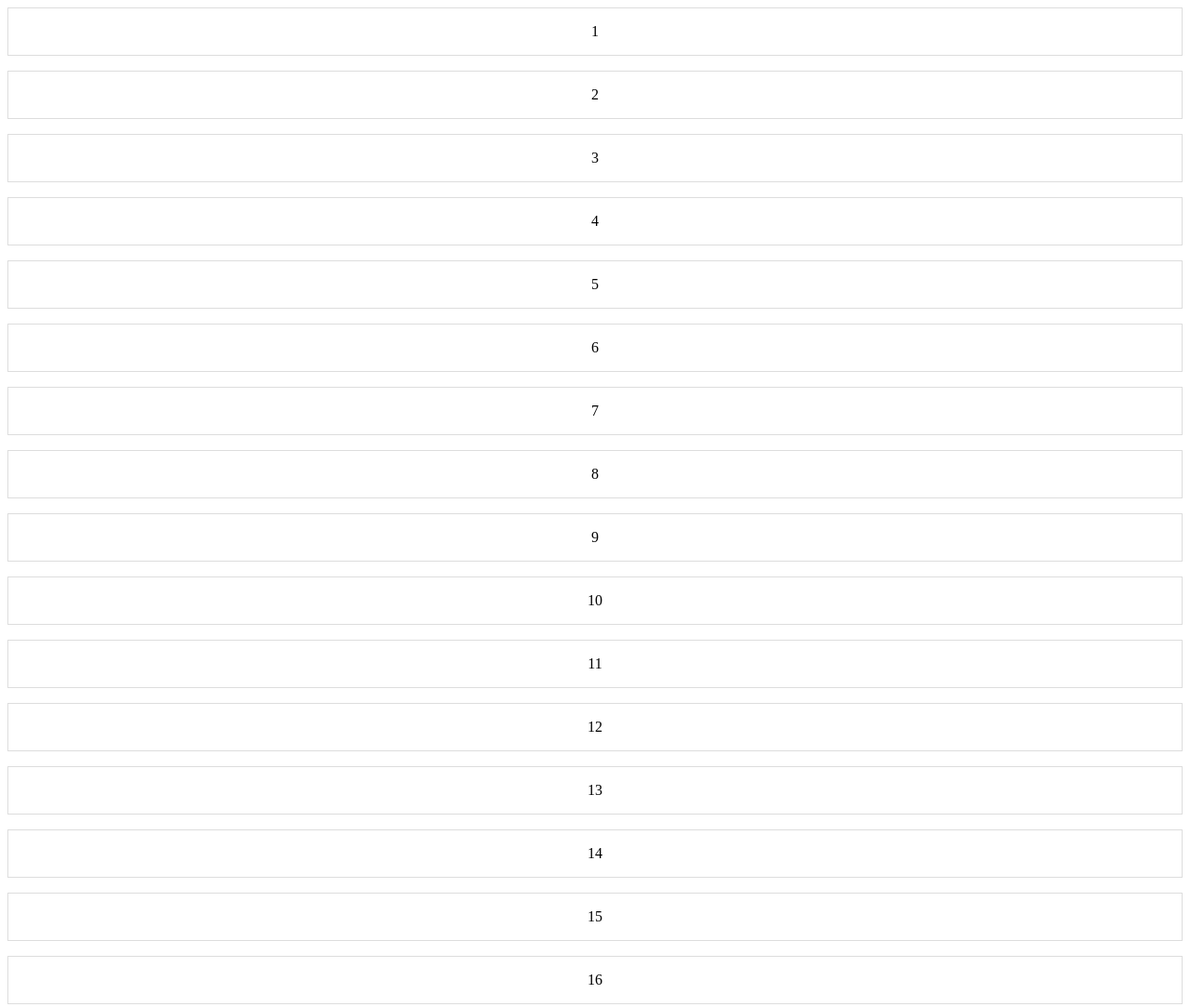
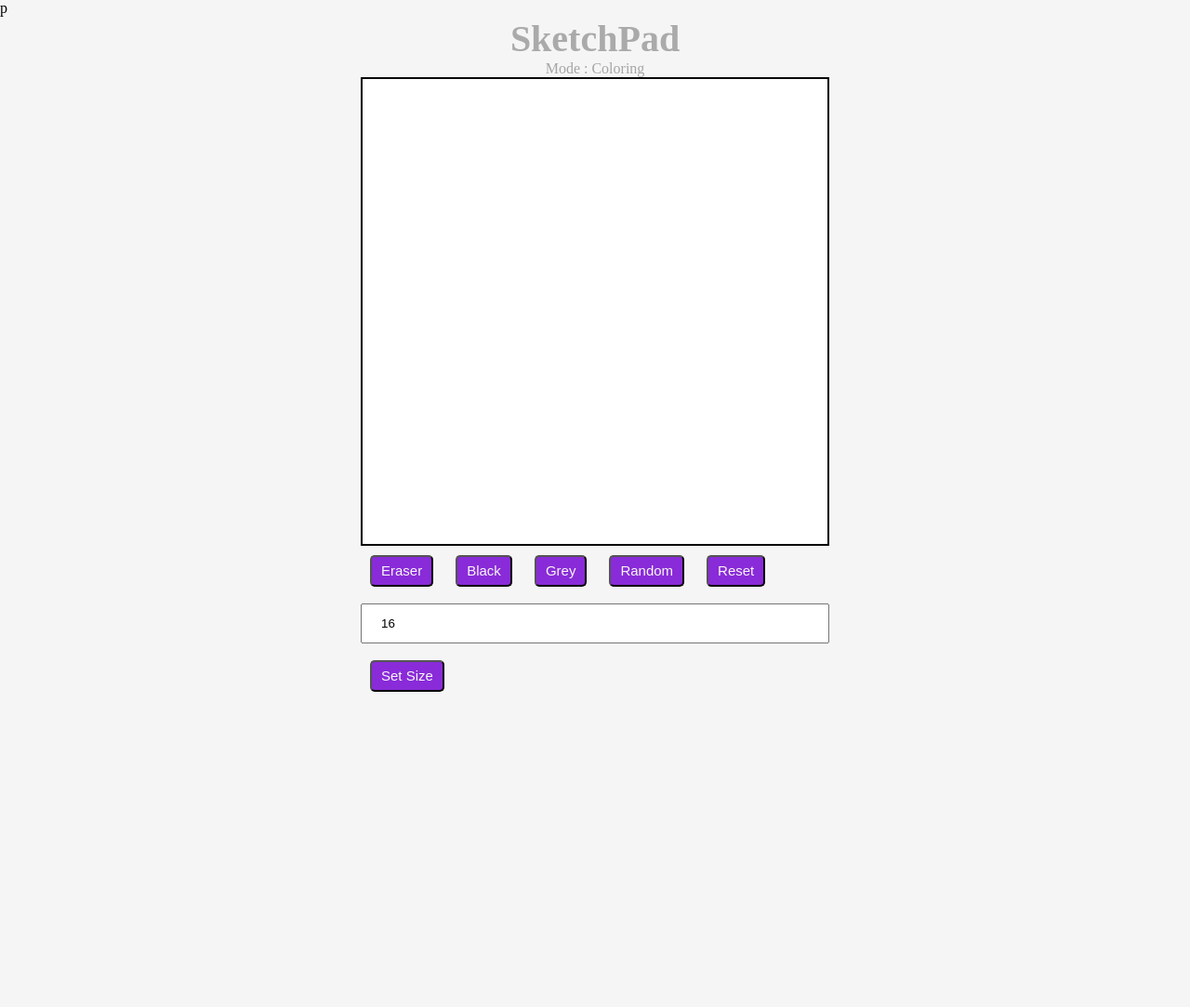
Before and after one commit to rabinnepal/etch-a-sketch, a plain HTML site: page index.html in a window 1280 px wide. Shown: the top 1083 px of the page at 93% size. After the commit the page ends 800 px from the top, so only its background shows below. Drawn offline with Linux system fonts and the light colour scheme.

Commit message:
finished

```diff
--- a/app.js
+++ b/app.js
@@ -1,14 +1,64 @@
-const container = document.getElementById('container');
+let color = 'black';
+let click = true;
 
-function makeRows(row,column){
-    container.style.setProperty('--grid-row',row);
-    container.style.setProperty('grid-column',column);
+function populateBoard (size) {
+    const board = document.querySelector(".board");
+    let squares = board.querySelectorAll("div");
+    squares.forEach((div)=> div.remove());
+    board.style.gridTemplateColumns = `repeat(${size},1fr)`;
+    board.style.gridTemplateRows = `repeat(${size},1fr)`;
 
-    for (let c = 0; c < (row * column); c++){
-        let cell = document.createElement('div');
-        cell.innerText = (c + 1);
-        container.appendChild(cell).className = 'grid-item';
-    };
-};
+    let amount = size*size;
+    for (let i = 0; i < amount; i++) {
+        let square = document.createElement('div');
+        square.addEventListener('mouseover',  colorSquare);
+        square.style.backgroundColor = 'white';
+        board.insertAdjacentElement('beforeend',square);
 
-makeRows(16,16);
+    }
+}
+
+populateBoard(16);
+
+function changeSize(input) {
+    if(input>=2 || input <=100){
+        populateBoard(input);
+    }
+    else {
+        console.log('too many squares');
+    }
+}
+
+function colorSquare(){
+    if (click){
+        if (color === 'random'){
+        this.style.backgroundColor  = `hsl(${Math.random() * 360}, 100%, 50%)`;
+        }
+        else{
+            this.style.backgroundColor  = color;
+        }
+    }
+}
+
+function changeColor(choice) {
+    color=choice
+}
+
+function resetBoard(){
+    const board = document.querySelector(".board");
+    let squares = board.querySelectorAll("div");
+    squares.forEach((div)=> div.style.backgroundColor = 'white');
+}
+
+document.querySelector('body').addEventListener('click',(e) => {
+    if(e.target.tagName != 'BUTTON'){
+        click = !click;
+
+        if (click){
+            document.querySelector('.mode').textContent = "Mode: Coloring";
+        }
+        else{
+            document.querySelector('.mode').textContent = "Mode: Not Coloring";
+        }
+    }
+});
--- a/index.html
+++ b/index.html
@@ -1,4 +1,4 @@
-<!DOCTYPE html>
+p<!DOCTYPE html>
 <html lang="en">
 <head>
     <meta charset="UTF-8">
@@ -6,11 +6,29 @@
     <meta name="viewport" content="width=device-width, initial-scale=1.0">
     <link rel="stylesheet" href="style.css">
     <title>Etch A Sketch!</title>
+
 </head>
 <body>
-    <div id="container">
+    <div class="container">
+        <div class="title"><h1>SketchPad</h1></div>
+        <div class="mode">Mode : Coloring</div>
+        <div class="content">
+            <div class="board"></div>
+            <div class="btn">
+                <button onclick="changeColor('white')">Eraser</button>
+                <button onclick="changeColor('black')">Black</button>
+                <button onclick="changeColor('grey')">Grey</button>
+                <button onclick="changeColor('random')">Random</button>
+                <button onclick="resetBoard()">Reset</button>
+            </div>
+            <div>
+                <input type="text" placeholder="size of Board" value="16" onchange="changeSize(this.value)">
+                <button>Set Size</button>
 
+            </div>
+        </div>
     </div>
+
 </body>
 <script src="app.js"></script>
 </html>
--- a/style.css
+++ b/style.css
@@ -1,17 +1,53 @@
-:root {
-    --grid-cols: 1;
-    --grid-rows: 1;
-  }
+body{
+  margin: 0;
+  padding: 0;
+  box-sizing: border-box;
+  background: #f5f5f5;
+}
 
-  #container {
-    display: grid;
-    grid-gap: 1em;
-    grid-template-rows: repeat(var(--grid-rows), 1fr);
-    grid-template-columns: repeat(var(--grid-cols), 1fr);
-  }
+.container{
+  display: flex;
+  flex-direction: column;
+  align-items: center;
+}
 
-  .grid-item {
-    padding: 1em;
-    border: 1px solid #ddd;
-    text-align: center;
-  }
+.title h1{
+  color: #aaa;
+  margin: 0;
+  font-size: 40px;
+}
+
+.mode{
+  color: #a5a5a5;
+  font-size: 25x;
+}
+
+.board{
+  width: 500px;
+  height: 500px;
+  display: grid;
+  border: 2px solid black;
+  /*border-radius: 2px;*/
+}
+
+button{
+  background-color: #892BD8;
+  color: #F7F7F7;
+  padding: 5px 10px;
+  margin: 10px;
+  border-radius: 5px;
+  display: inline-block;
+  font-size: 15px;
+  font-weight: 500;
+  line-height: 20px;
+  cursor: pointer;
+  text-decoration: none;
+
+}
+
+input{
+  width: 100%;
+  padding: 12px 20px;
+  margin: 8px 0;
+  box-sizing: border-box;
+}
```
